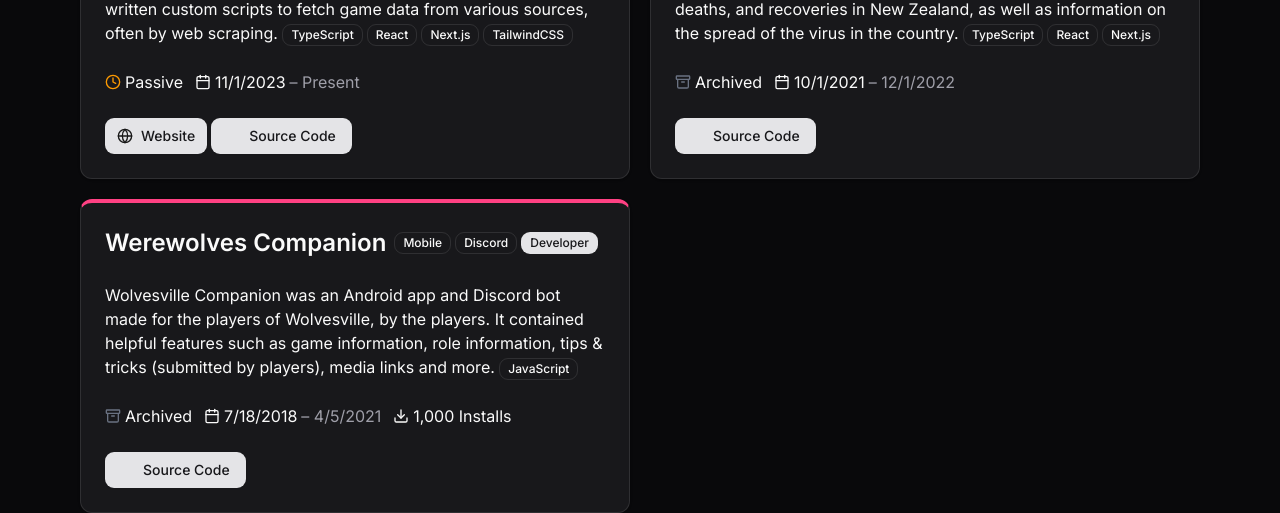
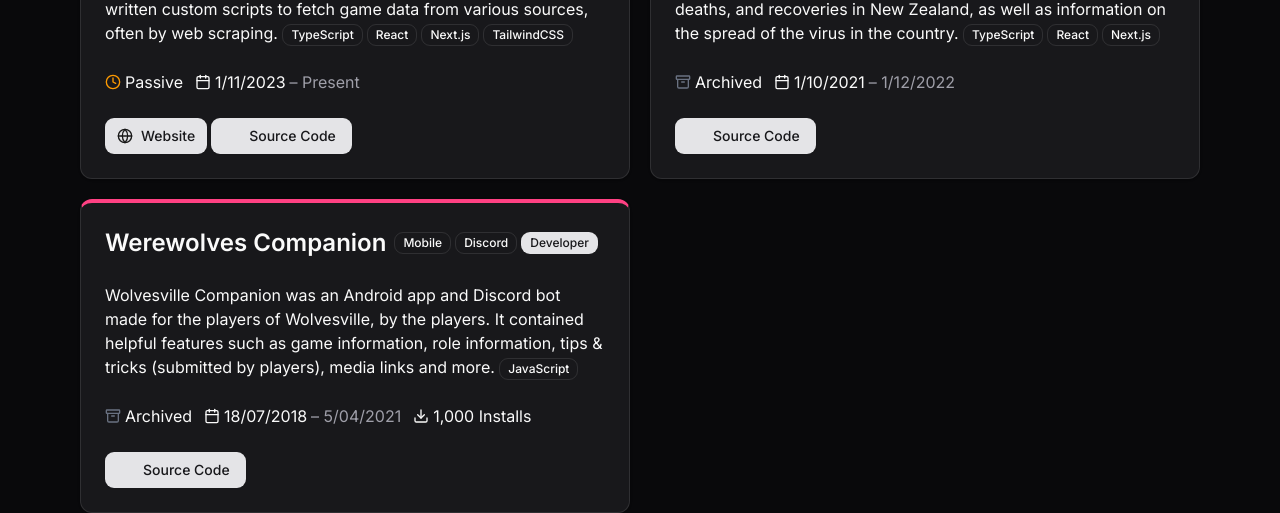
Before and after one commit to apteryxxyz/Portfolio, a Next.js app: page /projects in a window 1280 px wide. Shown: the part 1289-1802 px from the top of the page. Built offline with nearby package versions, Linux system fonts and the light colour scheme; some icons are missing.

Commit message:
Fix dates

```diff
--- a/src/app/projects/project.tsx
+++ b/src/app/projects/project.tsx
@@ -74,11 +74,11 @@ export function ProjectCard(project: Project) {
         {project.timeline && (
           <span className="flex items-center gap-1">
             <Calendar className="size-4" />
-            <span>{project.timeline.start.toLocaleDateString()}</span>
+            <span>{project.timeline.start.toLocaleDateString('en-NZ')}</span>
             <span className="text-muted-foreground">
               {' – '}
               {project.timeline.end
-                ? project.timeline.end.toLocaleDateString()
+                ? project.timeline.end.toLocaleDateString('en-NZ')
                 : 'Present'}
             </span>
           </span>
```
